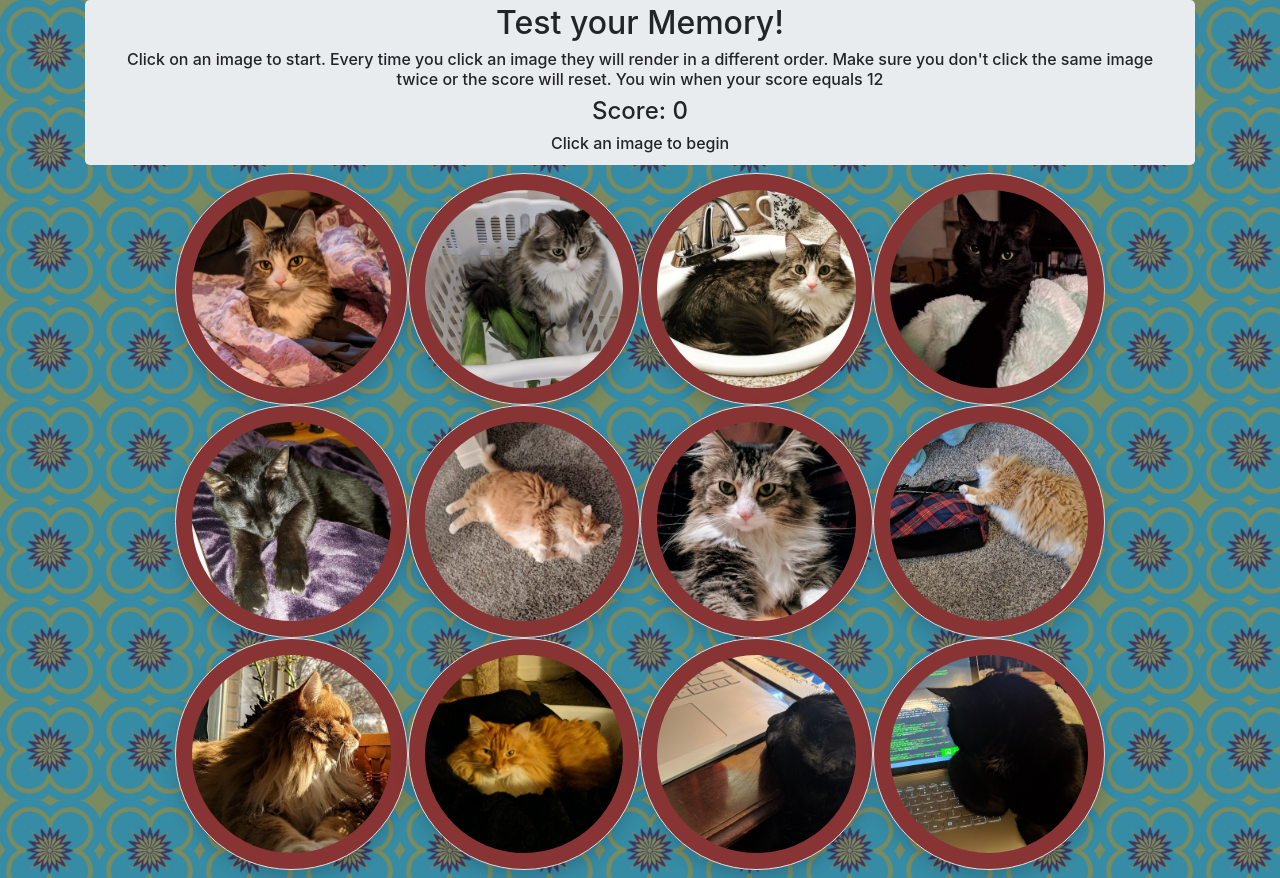
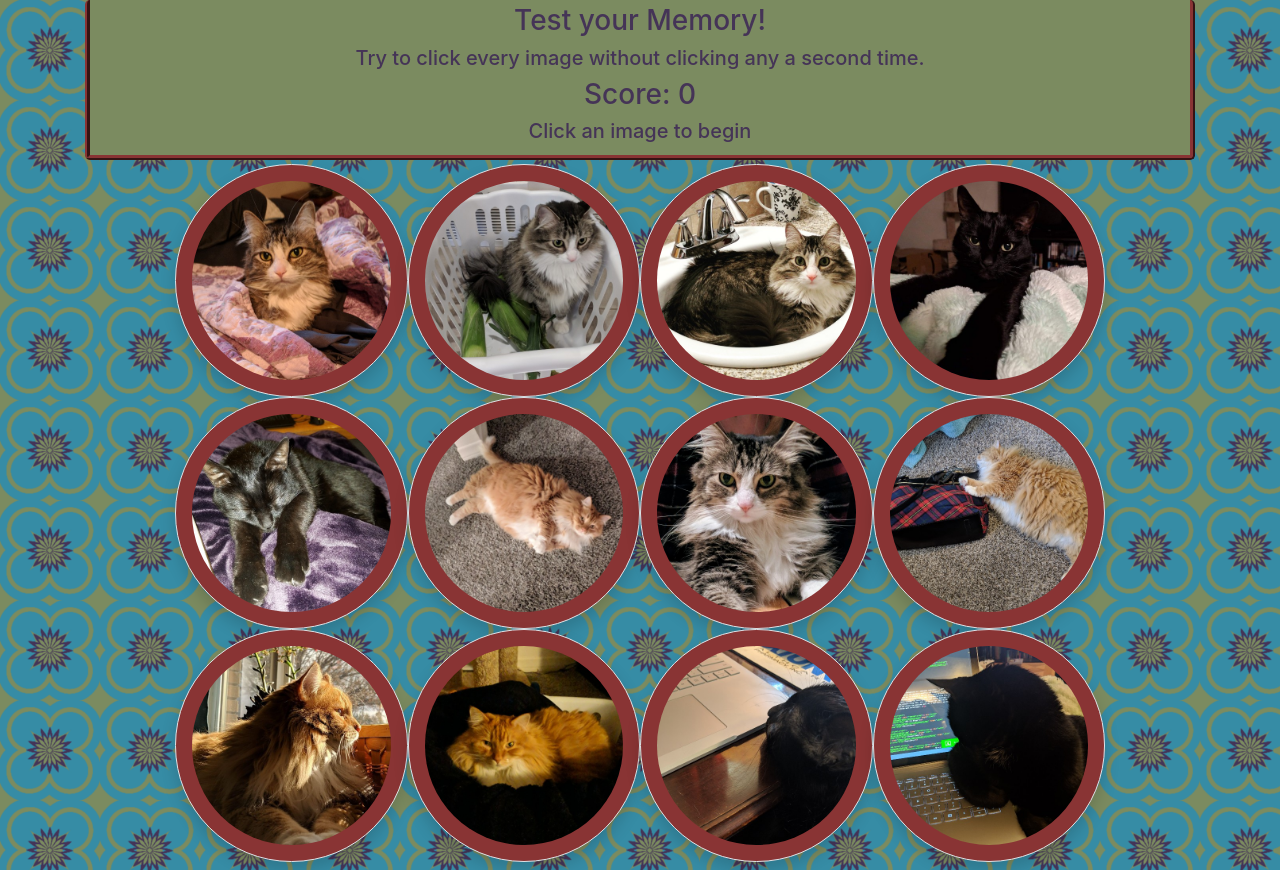
Before and after one commit to TajaMaughan/KittyClick, a React (Create React App) app: page / in a window 1280 px wide. Built offline with nearby package versions, Linux system fonts and the light colour scheme.

Commit message:
finished styling. updated comment

```diff
--- a/src/App.js
+++ b/src/App.js
@@ -1,5 +1,4 @@
 import React, { Component } from "react";
-// import CardContainer from "./components/CardContainer";
 import Tile from "./components/Tile";
 import cardList from "./cardList.json";
 import Header from "./components/Header";
@@ -7,22 +6,19 @@ import Container from "react-bootstrap/Container";
 import Row from "react-bootstrap/Row";
 import Col from "react-bootstrap/Col";
 import "./style.css";
-// import Score from "./components/Score";
 
 class App extends Component {
+  //set initial state
   state = {
-      cardList,
       score: 0,
       clickedArray: [],
       message: "Click an image to begin"
-      // isClicked: false
     }
 
+    //event to handle click
   handleClick = (event) => {
-    // Arrange the pictures in a random manner
-    // const shuffledArray = this.shuffleArray(cards);
-    // this.setState({cards: shuffledArray});
-    // if clicked an image already clicked set this.state.score = 0; empty clickeadArray, end of if block
+    //checks if the id of the clicked image is already in the clickedArray
+    //if it is, reset.
     if (this.state.clickedArray.includes(event.target.id)) {
       this.setState({
         score: 0,
@@ -30,15 +26,16 @@ class App extends Component {
         message: "That's already been clicked. You lose!"
       });
     }
+    //if it's not, add the id to the clickedArray and increment score
     else {
       this.setState({
         clickedArray: this.state.clickedArray.concat(event.target.id),
         score: this.state.score + 1,
         message: "Good Guess! Keep going."
-        // shakeit: "false"
       });
     }
-    if(this.state.score === 12) {
+    //if all 12 images have been clicked, let the player know they won.
+    if(this.state.score === 11) {
       this.setState({
         score: 0,
         clickedArray: [],
@@ -46,42 +43,12 @@ class App extends Component {
       })
     }
   }
-  // handleClick = id => {
-  //   // let isClicked = this.state.isClicked;
-  //   // let id = event.target.id;
-  //   let score = this.state.score;
-  //   let clickedArray = this.state.clickedArray;
-  //   // const { target: { id, clicked } } = event;
-  //   if (clickedArray) {
-  //     this.setState({
-  //       // isClicked: false,
-  //       clickedArray: [],
-  //       score: 0
-  //     });
-  //   } else {
 
-  //     this.setState({
-  //           clickedArray: this.state.clickedArray.concat([id]),
-  //           // isClicked[id]: true,
-  //           score: ++score
-  //         },
-
-  //       () => {
-  //         if (this.state.score === 12) {
-  //           this.setState({
-  //             isClicked: false,
-  //             score: 0
-  //           });
-  //         }
-  //       }
-  //     );
-  //   }
-  // };
   render() {
     return (
       <div>
         <Header score={this.state.score} message={this.state.message}/>
-        <Container className="pt-2 pb-2">
+        <Container className="pt-1 pb-2">
           <Row className="margin">
             <Col>
               {cardList
--- a/src/components/CardContainer/style.css
+++ /dev/null
@@ -1,4 +0,0 @@
-.margin {
-    margin-left: 75px;
-    margin-right: 75px;
-}
--- a/src/components/Header/index.js
+++ b/src/components/Header/index.js
@@ -2,15 +2,16 @@ import React from "react";
 import Jumbotron from "react-bootstrap/Jumbotron";
 import Container from "react-bootstrap/Container";
 import Score from "../Score";
+import "./style.css"
 
 const Header = ({ score, message }) => {
   return (
       <Container>
-    <Jumbotron className="text-center pt-1 pb-1 mb-0">
-      <h2>Test your Memory!</h2>
-      <h6>Click on an image to start. Every time you click an image they will render in a different order. Make sure you don't click the same image twice or the score will reset. You win when your score equals 12</h6>
+    <Jumbotron className="text-center pt-1 pb-1 mb-0 header">
+      <h3>Test your Memory!</h3>
+      <h5>Try to click every image without clicking any a second time.</h5>
       <Score score={score} />
-      <h6>{message}</h6>
+      <h5>{message}</h5>
     </Jumbotron>
     </Container>
   );
--- /dev/null
+++ b/src/components/Header/style.css
@@ -0,0 +1,12 @@
+body {
+    color: #453457
+}
+
+.header {
+    background-color: #7b8b60;
+    border: ridge;
+    border-color:#893434;
+    border-width: 5px;
+    border-top-width: 0px;
+
+}
--- a/src/components/Score/index.js
+++ b/src/components/Score/index.js
@@ -1,7 +1,7 @@
 import React from "react";
 
 const Score = ({ score }) => {
-  return <h4>Score: {score}</h4>;
+  return <h3>Score: {score}</h3>;
 };
 
 export default Score;
```
Also changed, not shown: src/components/CardContainer/index.js (deleted, +0 -37 lines).
